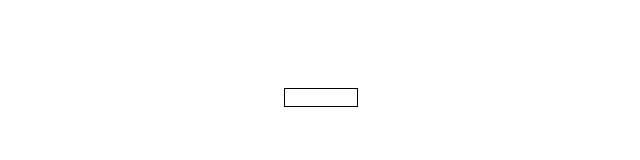
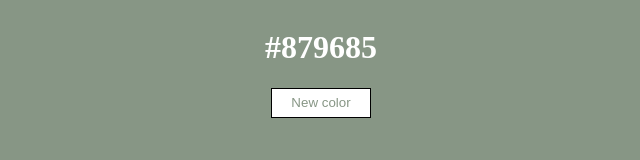
Before and after one commit to adamblack696/lesson_js_max, a plain HTML site: page index.html in a window 1280 px wide. Both pictures are taken after a click on the button "New color". Shown: the whole page, without its empty margins (319-959 px from the left). Drawn offline with Linux system fonts and the light colour scheme.

Commit message:
add lesson13max

```diff
--- a/index.html
+++ b/index.html
@@ -3,7 +3,7 @@
 <head>
 	<meta charset="UTF-8">
 	<meta name="viewport" content="width=device-width, initial-scale=1.0">
-	<title>lesson-9</title>
+	<title>lesson-13</title>
 	<link rel="stylesheet" href="style.css">
 </head>
 <body>
--- a/script.js
+++ b/script.js
@@ -3,11 +3,28 @@
 const color = document.querySelector('.collor'),
 			change = document.querySelector('.change');
 
+const arr16 = [0, 1, 2, 3, 4, 5, 6, 7, 8, 9, 'a', 'b', 'c', 'd', 'e', 'f'];
+
 const showColor = () => {
 	document.body.style.backgroundColor = color.textContent;
+	change.style.color = color.textContent;
 }
+const hexGen = () => Math.floor(Math.random() * (255));
 
+const hexChange16 = () => {
+	const n = hexGen();
+	return arr16[parseInt(n / 16)] + '' + arr16[n % 16];
+};
+
+const colorGen = () => {
+	let acc = '';
+	for(let i = 0; i < 3; i++) {
+		acc += hexChange16();
+	}
+	return acc;
+}
+showColor();
 change.addEventListener('click', () => {
-	color.textContent = Math.floor(Math.random() * (16777215));
+	color.textContent = '#' + colorGen();
 	showColor();
 });
--- a/style.css
+++ b/style.css
@@ -11,5 +11,6 @@
 .change {
 	background: #fff;
 	border: 1px solid #000;
-	color: transparent;
+	width: 100px;
+	height: 30px;
 }
```
